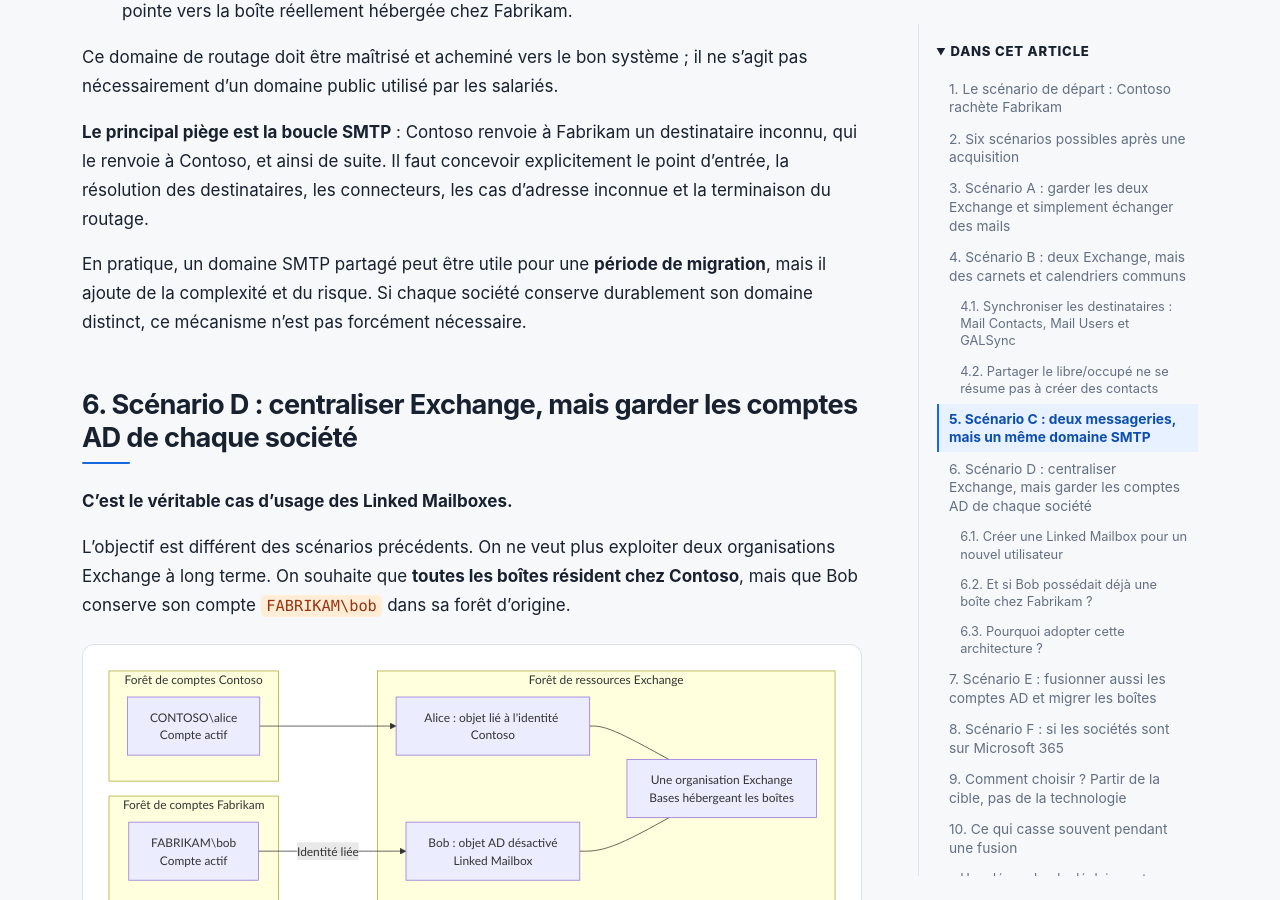
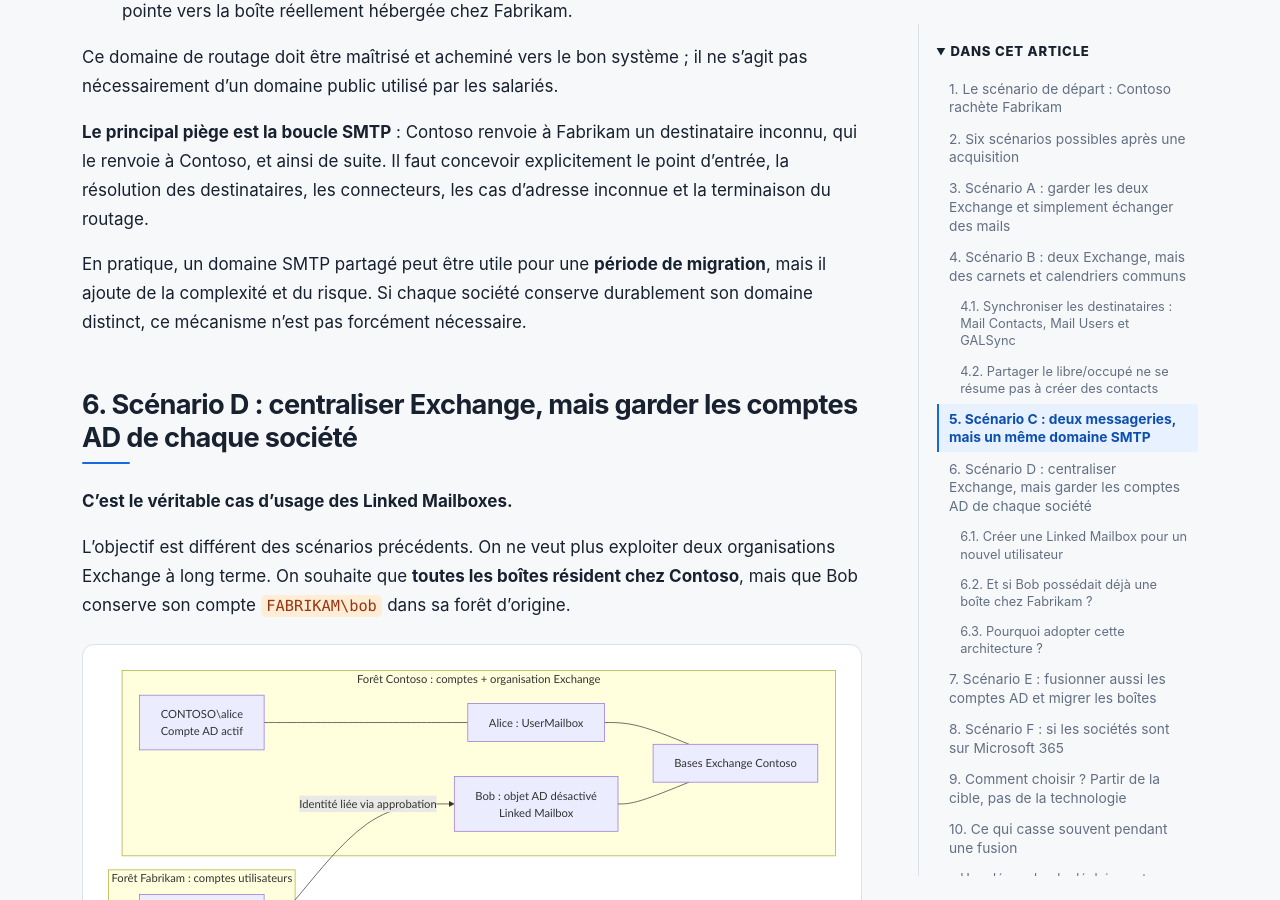
Before and after one commit to Coubiac/coubiac.github.io, a Jekyll site: the page built from _posts/2026-10-28-exchange-fusion-acquisition-coexistence-migration-linked-mailboxes.md, in a window 1280 px wide and 900 px high, scrolled down 7418 px. Built offline with Jekyll 4.4.1, drawn with Linux system fonts in a browser that asks for light colours; some of the changed text lies outside the part shown.

Commit message:
Clarifier le schéma de forêt de ressources avec Contoso comme forêt Exchange

````diff
--- a/_posts/2026-10-28-exchange-fusion-acquisition-coexistence-migration-linked-mailboxes.md
+++ b/_posts/2026-10-28-exchange-fusion-acquisition-coexistence-migration-linked-mailboxes.md
@@ -189,21 +189,19 @@
 
 ```mermaid
 flowchart LR
-    subgraph C["Forêt de comptes Contoso"]
-        U1["CONTOSO\alice<br/>Compte actif"]
+    subgraph F["Forêt Fabrikam : comptes utilisateurs"]
+        U2["FABRIKAM\bob<br/>Compte AD actif"]
     end
-    subgraph F["Forêt de comptes Fabrikam"]
-        U2["FABRIKAM\bob<br/>Compte actif"]
-    end
-    subgraph R["Forêt de ressources Exchange"]
-        R1["Alice : objet lié à l'identité Contoso"]
+    subgraph C["Forêt Contoso : comptes + organisation Exchange"]
+        U1["CONTOSO\alice<br/>Compte AD actif"]
+        M1["Alice : UserMailbox"]
         R2["Bob : objet AD désactivé<br/>Linked Mailbox"]
-        EX["Une organisation Exchange<br/>Bases hébergeant les boîtes"]
-        R1 --- EX
+        EX["Bases Exchange Contoso"]
+        U1 --- M1
+        M1 --- EX
         R2 --- EX
     end
-    U1 --> R1
-    U2 -->|"Identité liée"| R2
+    U2 -->|"Identité liée via approbation"| R2
 ```
 
 Dans un exemple simplifié où **la forêt de Contoso héberge à la fois ses propres comptes et Exchange**, les utilisateurs Contoso peuvent conserver des **User Mailboxes ordinaires** et les utilisateurs de la forêt Fabrikam utiliser des **Linked Mailboxes**. Il n'est pas nécessaire que tous les utilisateurs soient en Linked Mailbox.
````
